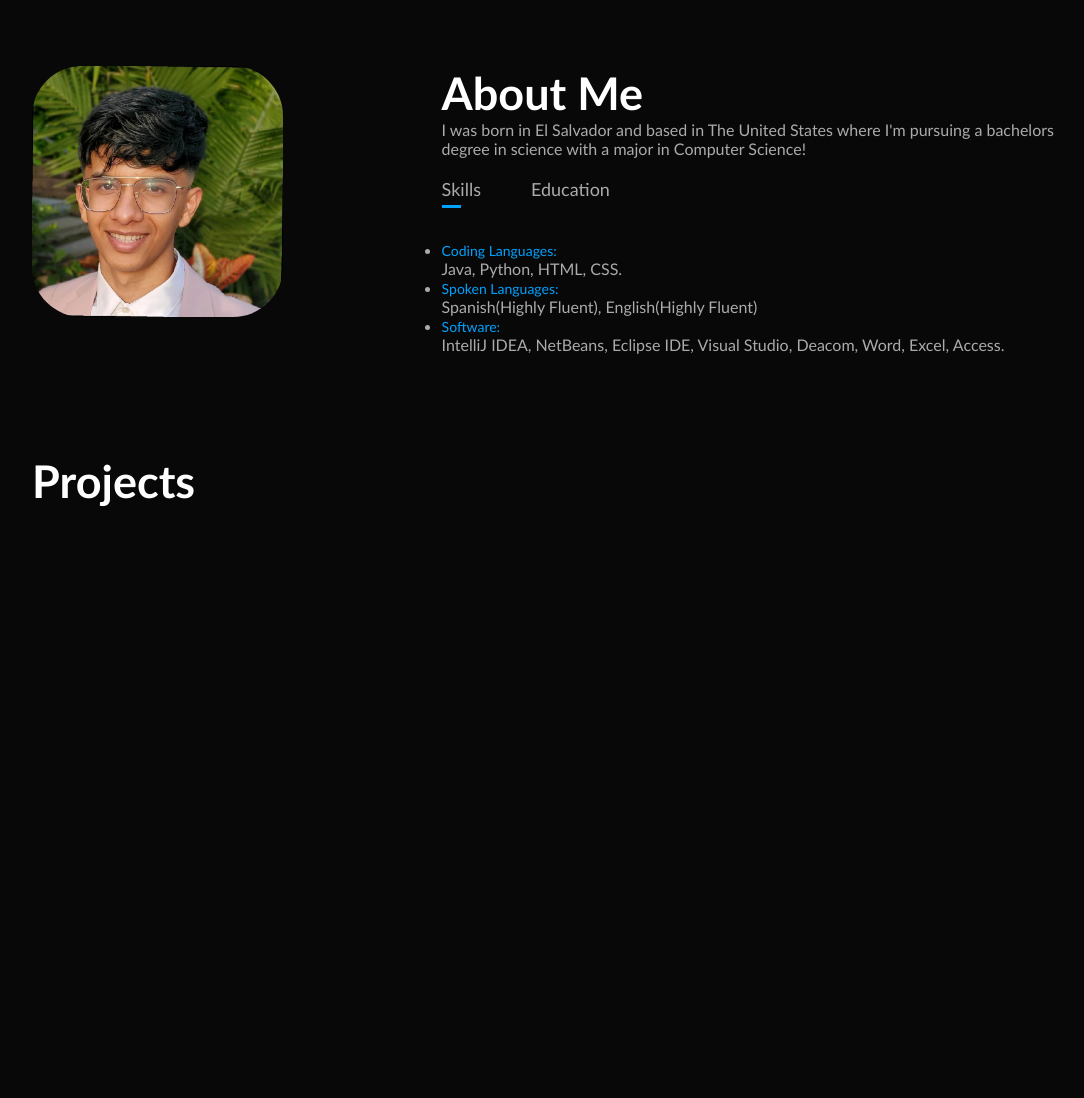
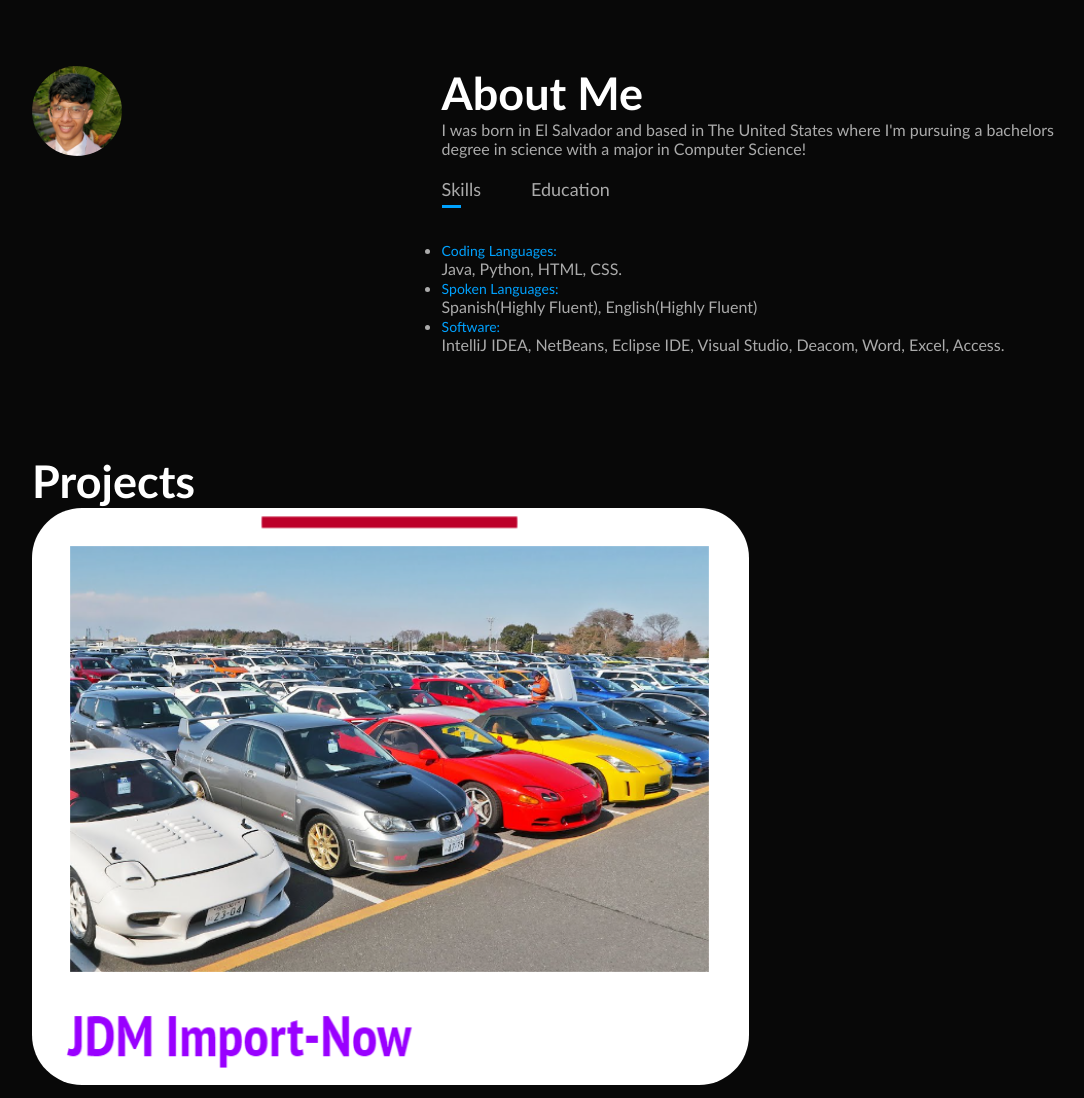
Before and after one commit to OsmanyARdx/Osmany-Portfolio, a plain HTML site: page index.html in a window 1280 px wide. Shown: the part 824-1922 px from the top of the page, without its empty margins (96-1180 px from the left). Before the commit the page ends 1361 px from the top, so only its background shows below. Drawn offline with Linux system fonts and the light colour scheme.

Commit message:
project imgs

```diff
--- a/index.html
+++ b/index.html
@@ -64,7 +64,7 @@
             <h1 class="sub-title">Projects</h1>
             <div class="project-list">
                 <div class="project">
-                    <img src="images/" alt="">
+                    <img src="images/project-2.png">
                 </div>
             </div>
         </div>
--- a/style.css
+++ b/style.css
@@ -151,3 +151,15 @@ nav ul li a:hover::after{
 .tab-contents.active-tab{
     display: block;
 }
+
+/*---------------------Projects--------------------*/
+
+.project img{
+    width: 70%;
+    border-radius: 50px;
+}
+
+.about-col-1 img{
+    width: 25%;
+    border-radius: 50px;
+}
```
Also changed, not shown: images/project-2.png (added). Lines whose indentation alone changed are shown as unchanged.
